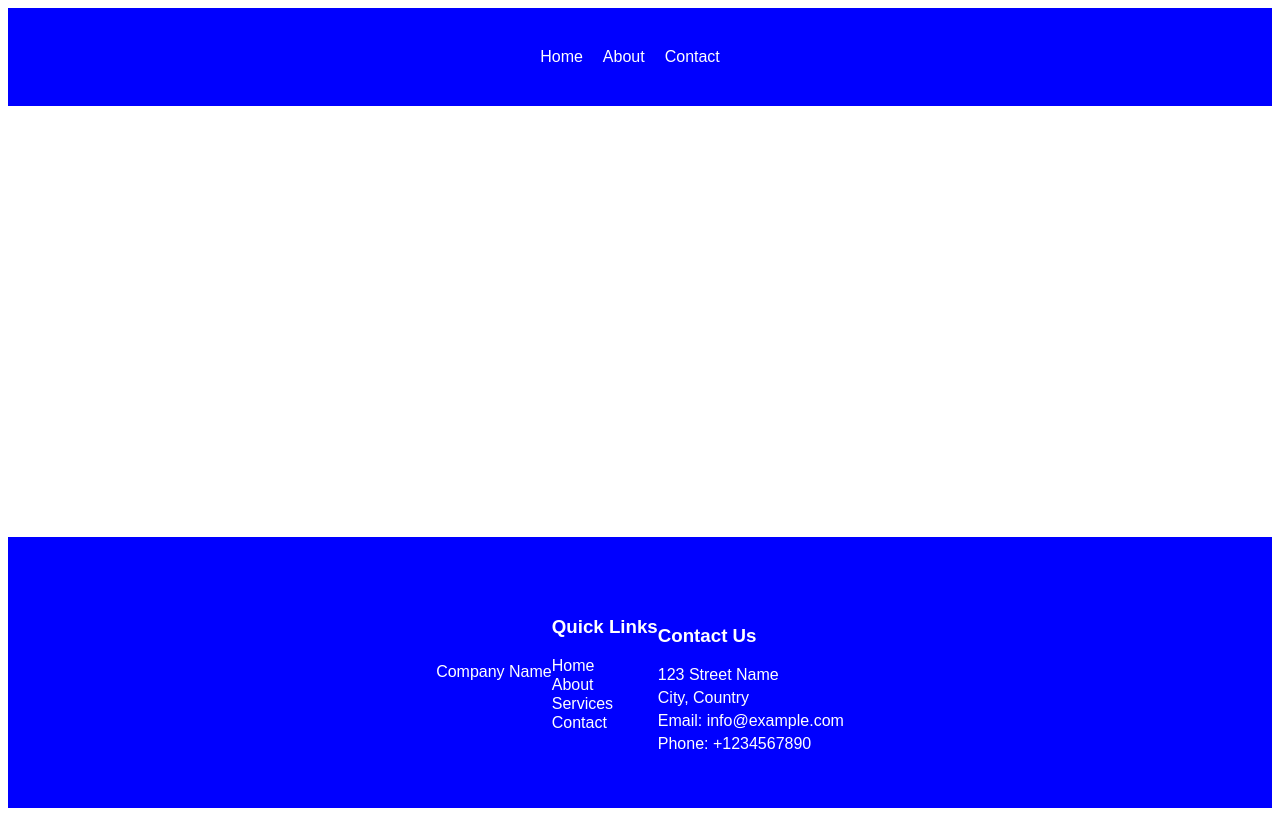
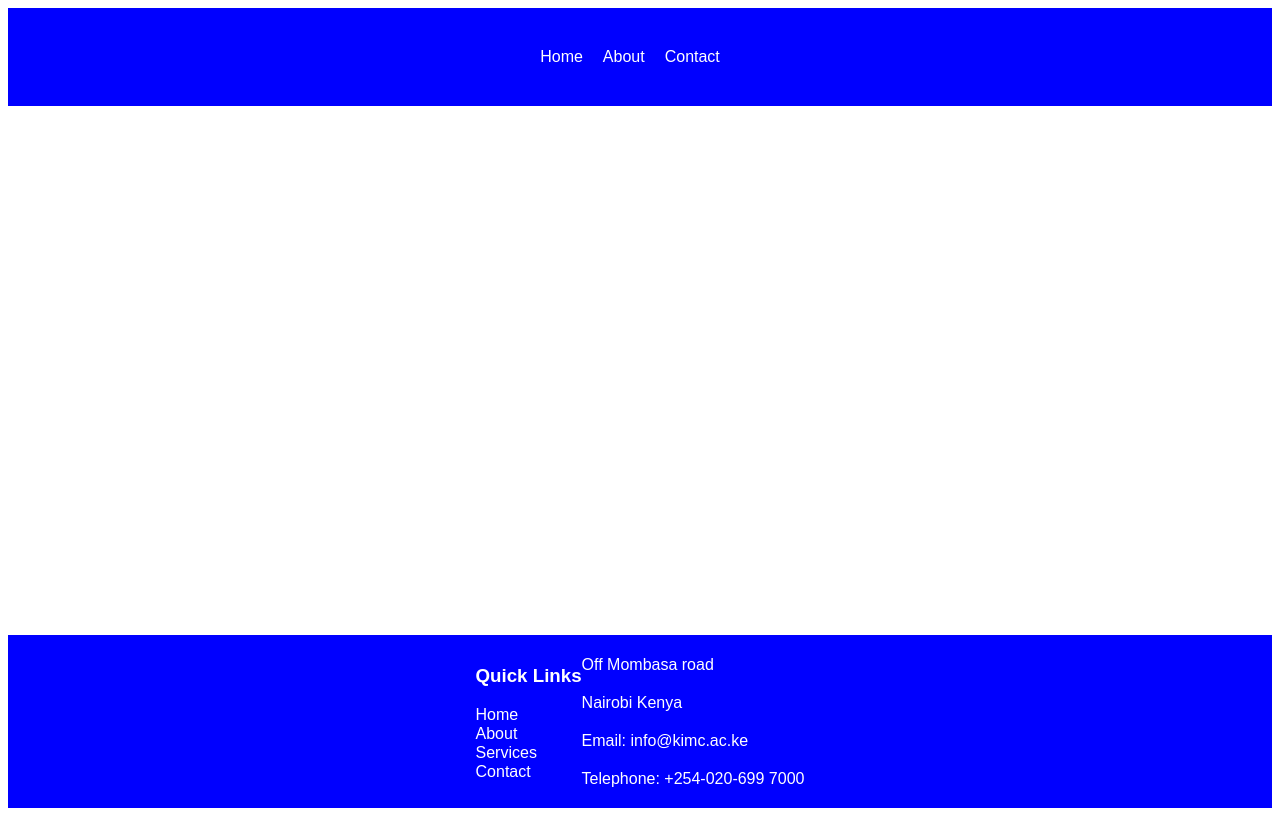
Before and after one commit to Yes-said/example9, a React (Vite) app: page / in a window 1280 px wide. Built offline with nearby package versions, Linux system fonts and the light colour scheme.

Commit message:
Footer updated

```diff
--- a/src/Components/Footer.css
+++ b/src/Components/Footer.css
@@ -1,7 +1,7 @@
 .footer {
     background-color:blue;
     color: #fff;
-    padding: 50px 0;
+    padding: 0;
   }
 
   .container {
@@ -34,11 +34,11 @@
   }
 
   .footer__contact {
-    margin-top: 20px;
+    margin-top: 1px;
   }
 
   .footer__contact p {
-    margin: 5px 0;
+    margin: 20px 0;
   }
 
   /* Media Query for Responsive Footer */
--- a/src/Components/Footer.jsx
+++ b/src/Components/Footer.jsx
@@ -6,23 +6,22 @@ const Footer = () => {
     <footer className="footer">
       <div className="container">
         <div className="footer__content">
-            <span>Company Name</span>
           </div>
           <div className="footer__links">
             <h3>Quick Links</h3>
             <ul>
-              <li><a href="#">Home</a></li>
+              <li><a href="#/">Home</a></li>
               <li><a href="#">About</a></li>
               <li><a href="#">Services</a></li>
               <li><a href="#">Contact</a></li>
             </ul>
           </div>
           <div className="footer__contact">
-            <h3>Contact Us</h3>
-            <p>123 Street Name</p>
-            <p>City, Country</p>
-            <p>Email: info@example.com</p>
-            <p>Phone: +1234567890</p>
+
+          <p>Off Mombasa road</p>
+            <p>Nairobi Kenya</p>
+            <p>Email: info@kimc.ac.ke</p>
+            <p>Telephone:  +254-020-699 7000</p>
           </div>
 
       </div>
```
